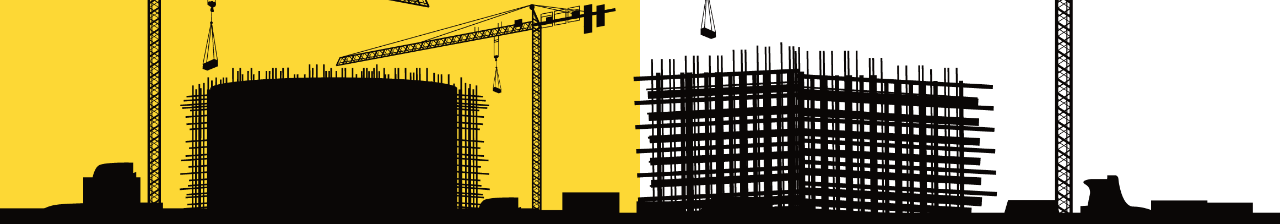
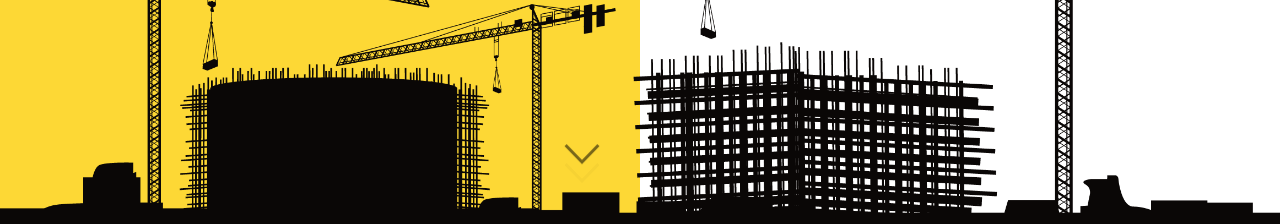
Before and after one commit to vladyslavZinchenko77/dsablin-engineer, a React (Vite) app: page / in a window 1280 px wide. Shown: the part 576-800 px from the top of the page. Built offline with nearby package versions, Linux system fonts and the light colour scheme.

Commit message:
fixed scroll icon position

```diff
--- /dev/null
+++ b/src/components/common/ScrollDown/ScrollDown.scss
@@ -0,0 +1,27 @@
+.scroll-icon{
+    margin-top: 80px;
+
+
+    .arrow.one{
+        margin-top: 50px;
+        animation: scroll 2s  infinite;
+    }
+    .arrow.two{
+
+        position: relative;
+        bottom: 40px;
+        animation: scroll 2s  infinite 1s;
+    }
+
+}
+
+
+@keyframes scroll {
+    from{
+        transform: translateY(1);
+        opacity: 1;
+    }to{
+        transform: translateY(30px);
+        opacity: 0;
+    }
+}
--- /dev/null
+++ b/src/components/common/ScrollDown/ScrollDown.tsx
@@ -0,0 +1,40 @@
+import './ScrollDown.scss';
+
+const ScrollDown = () => {
+  return (
+    <div className="scroll-icon">
+      <div className="arrow one">
+        <svg
+          width="40px"
+          height="40px"
+          viewBox="0 0 1024 1024"
+          className="icon"
+          version="1.1"
+          xmlns="http://www.w3.org/2000/svg"
+        >
+          <path
+            d="M903.232 256l56.768 50.432L512 768 64 306.432 120.768 256 512 659.072z"
+            fill="#000000"
+          />
+        </svg>
+      </div>
+      <div className="arrow two">
+        <svg
+          width="40px"
+          height="40px"
+          viewBox="0 0 1024 1024"
+          className="icon"
+          version="1.1"
+          xmlns="http://www.w3.org/2000/svg"
+        >
+          <path
+            d="M903.232 256l56.768 50.432L512 768 64 306.432 120.768 256 512 659.072z"
+            fill="#000000"
+          />
+        </svg>
+      </div>
+    </div>
+  );
+};
+
+export default ScrollDown;
--- a/src/components/ui/Hero/Hero.scss
+++ b/src/components/ui/Hero/Hero.scss
@@ -30,6 +30,7 @@
 .hero__introduce{
     width: 50%;
     background-color: $main-color;
+    position: relative;
     @media screen and (max-width: $tablet-min) {
         width: 100%;
     }
@@ -57,6 +58,11 @@
             font-size: 24px;
         }
     }
+    .scroll-icon{
+        position: absolute ;
+        bottom: 2%;
+        right: 6%;
+    }
 
 }
 
--- a/src/components/ui/Hero/Hero.tsx
+++ b/src/components/ui/Hero/Hero.tsx
@@ -1,10 +1,11 @@
-import { useEffect, useRef } from 'react';
+import { FC, useEffect, useRef } from 'react';
 import gsap from 'gsap';
 import panorama from '../../../assets/img/panorama.png';
 import Lang from '../../common/Lang/Lang';
+import ScrollDown from '../../common/ScrollDown/ScrollDown';
 import './Hero.scss';
 
-const Hero = () => {
+const Hero: FC = () => {
   const introduceRef = useRef(null);
 
   useEffect(() => {
@@ -66,6 +67,7 @@ const Hero = () => {
       <div ref={introduceRef} className="hero__introduce">
         <h1 className="hero__introduce-title">Hi, I am Dmytro Sublin</h1>
         <h2 className="hero__introduce-subtitle">a construction engineer</h2>
+        <ScrollDown />
       </div>
       <img
         className="hero__avatar-img--panorama"
--- a/src/components/ui/Portfolio/Portfolio.scss
+++ b/src/components/ui/Portfolio/Portfolio.scss
@@ -23,6 +23,7 @@
     display: grid;
     grid-template-columns: repeat(4,1fr);
     gap: 8px;
+    padding: 0 48px;
     margin-top: 48px;
     @media screen and (max-width: $tablet-max) {
         grid-template-columns: repeat(2,1fr);
--- a/src/components/ui/Portfolio/Portfolio.tsx
+++ b/src/components/ui/Portfolio/Portfolio.tsx
@@ -95,14 +95,14 @@ const Portfolio: FC = () => {
         if (isVisible) {
           gsap.to('#portfolio-title', { x: 0, opacity: 1, duration: 1 });
           gsap.to('.mySwiper', { opacity: 1, duration: 1, delay: 1 });
-          document.querySelectorAll('.card').forEach((card, index) => {
-            tl.to(card, { y: 0, opacity: 1, delay: index * 0.1 }, '+=0.1');
+          document.querySelectorAll('.card').forEach((card) => {
+            tl.to(card, { y: 0, opacity: 1, delay: 0.5 }, '+=0.1');
           });
         } else {
           gsap.to('#portfolio-title', { x: '100%', opacity: 0, duration: 1 });
           gsap.to('.mySwiper', { opacity: 0, duration: 1, delay: 1 });
-          document.querySelectorAll('.card').forEach((card, index) => {
-            tl.to(card, { y: '100%', opacity: 0, delay: index * 0.1 }, '+=0.1');
+          document.querySelectorAll('.card').forEach((card) => {
+            tl.to(card, { y: '100%', opacity: 0, delay: 0.5 }, '+=0.1');
           });
         }
       }
--- a/src/components/ui/Skills/Skills.scss
+++ b/src/components/ui/Skills/Skills.scss
@@ -2,7 +2,7 @@
 
 
 .skills{
-    padding: 100px 0;
+    padding: 100px 24px 100px 48px;
     background-color: $main-color;
 }
 
--- a/src/index.scss
+++ /dev/null
@@ -1,31 +0,0 @@
-
-
-@import url('https://fonts.googleapis.com/css2?family=Montserrat:ital,wght@0,400;0,500;0,700;1,400;1,500;1,700&display=swap');
-
-body,
-#root {
-  overflow-x: hidden;
-  scrollbar-width: none;
-
-
-  &::-webkit-scrollbar {
-    width: 0;
-  }
-
-  &::-webkit-scrollbar-track {
-    background-color: transparent;
-  }
-
-  &::-webkit-scrollbar-thumb {
-    background-color: transparent;
-  }
-}
-
-*,
-body,
-#root {
-  margin: 0;
-  padding: 0;
-  font-family: 'Montserrat', sans-serif;
-
-}
--- a/src/main.tsx
+++ b/src/main.tsx
@@ -1,7 +1,6 @@
 import React from 'react';
 import ReactDOM from 'react-dom/client';
 import App from './App.tsx';
-import './index.scss';
 
 ReactDOM.createRoot(document.getElementById('root')!).render(
   <React.StrictMode>
--- a/src/styles/common.scss
+++ b/src/styles/common.scss
@@ -1,4 +1,37 @@
 @import "./viriables.scss";
+@import url('https://fonts.googleapis.com/css2?family=Montserrat:ital,wght@0,400;0,500;0,700;1,400;1,500;1,700&display=swap');
+
+body,
+#root {
+  overflow-x: hidden;
+  scrollbar-width: none;
+
+
+  &::-webkit-scrollbar {
+    width: 6px;
+  }
+
+  &::-webkit-scrollbar-track {
+    background-color: black;
+  }
+
+  &::-webkit-scrollbar-thumb {
+    background-color: $main-color;
+    border-radius: 6px;
+  }
+
+}
+
+*,
+body,
+#root {
+  margin: 0;
+  padding: 0;
+  font-family: 'Montserrat', sans-serif;
+
+}
+
+
 
 
 
```
Also changed, not shown: src/App.scss (deleted, +0 -42 lines), src/assets/img/down-arrow.svg (added).
